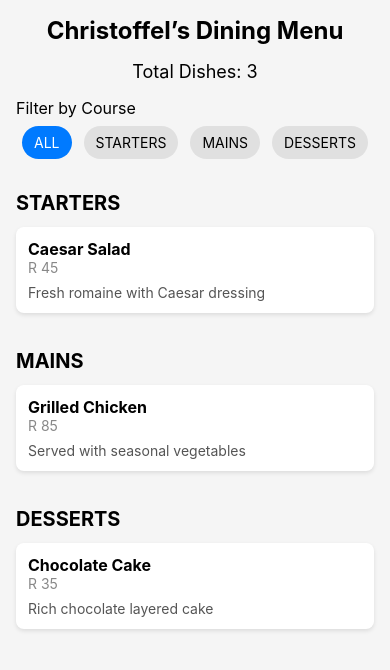
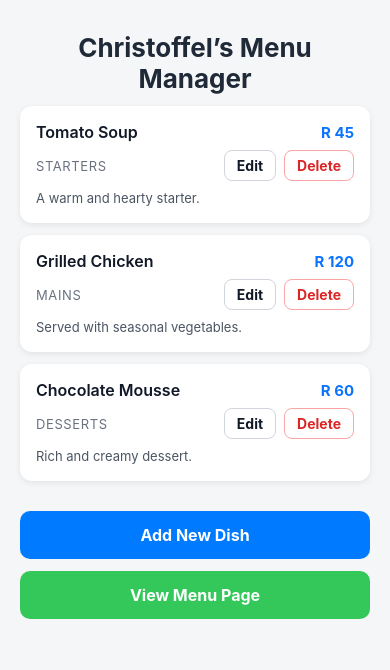
Before and after one commit to ST10483018/ST10483018_Masinga_POE2, a React Native app in the folder Chefapp/: screen / in a window 390 px wide. Shown: the top 670 px of the page. Built offline with nearby package versions, Linux system fonts and the light colour scheme.

Commit message:
added few new changes

```diff
--- a/Chefapp/App.tsx
+++ b/Chefapp/App.tsx
@@ -1,216 +1,430 @@
 import React, { useState } from "react";
 import {
+  SafeAreaView,
   View,
   Text,
   TouchableOpacity,
+  StyleSheet,
   ScrollView,
-  StyleSheet,
-  ActivityIndicator,
-}
-// Removed the specific React Native import and kept the general structure
-from "react-native";
-import { StackNavigationProp } from "@react-navigation/stack";
+  Platform,
+  Modal,
+  TextInput,
+  Alert,
+} from "react-native";
+import Home from "./Screens/Homepage";
 
-type RootStackParamList = {
-  Home: undefined;
-};
-
-type HomeNavigationProp = StackNavigationProp<RootStackParamList, "Home">;
-
-type Course = "all" | "starters" | "mains" | "desserts";
+type Course = "starters" | "mains" | "desserts";
 
 type MenuItem = {
   id: string;
   name: string;
   description: string;
-  price: number;
-  course: "starters" | "mains" | "desserts";
+  price: string;
+  course: Course;
 };
 
-interface Props {
-  navigation: HomeNavigationProp;
-  menu?: MenuItem[];
-  addDish?: (newDish: Omit<MenuItem, "id">) => void;
+const COURSES: Course[] = ["starters", "mains", "desserts"];
+
+export default function App() {
+  const [menu, setMenu] = useState<MenuItem[]>([
+    {
+      id: "1",
+      name: "Tomato Soup",
+      description: "A warm and hearty starter.",
+      price: "45",
+      course: "starters",
+    },
+    {
+      id: "2",
+      name: "Grilled Chicken",
+      description: "Served with seasonal vegetables.",
+      price: "120",
+      course: "mains",
+    },
+    {
+      id: "3",
+      name: "Chocolate Mousse",
+      description: "Rich and creamy dessert.",
+      price: "60",
+      course: "desserts",
+    },
+  ]);
+
+  const [showMenuPage, setShowMenuPage] = useState(false);
+
+  // Modal & form state
+  const [modalVisible, setModalVisible] = useState(false);
+  const [editingId, setEditingId] = useState<string | null>(null);
+  const [name, setName] = useState("");
+  const [description, setDescription] = useState("");
+  const [price, setPrice] = useState("");
+  const [course, setCourse] = useState<Course>("starters");
+
+  // Open modal for adding new dish
+  const openAdd = () => {
+    setEditingId(null);
+    setName("");
+    setDescription("");
+    setPrice("");
+    setCourse("starters");
+    setModalVisible(true);
+  };
+
+  // Open modal to edit existing dish
+  const openEdit = (item: MenuItem) => {
+    setEditingId(item.id);
+    setName(item.name);
+    setDescription(item.description);
+    setPrice(item.price);
+    setCourse(item.course);
+    setModalVisible(true);
+  };
+
+  const validateForm = () => {
+    if (!name.trim()) {
+      Alert.alert("Validation", "Please enter a dish name.");
+      return false;
     }
-const defaultMenu: MenuItem[] = [
-    { id: "1", name: "Caesar Salad", description: "Fresh romaine with Caesar dressing", price: 45, course: "starters" },
-    { id: "2", name: "Grilled Chicken", description: "Served with seasonal vegetables", price: 85, course: "mains" },
-    { id: "3", name: "Chocolate Cake", description: "Rich chocolate layered cake", price: 35, course: "desserts" },
-  ];
+    if (!price.trim() || isNaN(Number(price))) {
+      Alert.alert("Validation", "Please enter a valid numeric price.");
+      return false;
+    }
+    return true;
+  };
 
-export default function Home({ navigation, menu = defaultMenu, addDish }: Props): React.JSX.Element {
-  const [selectedCourse, setSelectedCourse] = useState<Course>("all");
-  // The 'loading' state is used correctly below (it's a boolean)
-  const [loading] = useState(false);
+  const handleSave = () => {
+    if (!validateForm()) return;
 
-  // Filter dishes by course
-  const filteredItems: MenuItem[] =
-    selectedCourse === "all"
-      ? menu
-      : menu.filter((item) => item.course === selectedCourse);
+    if (editingId) {
+      // update
+      setMenu((prev) =>
+        prev.map((it) =>
+          it.id === editingId
+            ? { ...it, name: name.trim(), description: description.trim(), price: price.trim(), course }
+            : it
+        )
+      );
+    } else {
+      // add new
+      const newItem: MenuItem = {
+        id: Date.now().toString(),
+        name: name.trim(),
+        description: description.trim(),
+        price: price.trim(),
+        course,
+      };
+      setMenu((prev) => [newItem, ...prev]);
+    }
 
-  // Group by course for section display
-  const groupedItems = filteredItems.reduce<Record<string, MenuItem[]>>(
-    (acc, item) => {
-      if (!acc[item.course]) acc[item.course] = [];
-      acc[item.course].push(item);
-      return acc;
+    setModalVisible(false);
+  };
+
+  // Confirm and delete handler
+  const confirmDelete = (id: string) => {
+    Alert.alert("Delete Dish", "Are you sure you want to delete this dish?", [
+      { text: "Cancel", style: "cancel" },
+      {
+        text: "Delete",
+        style: "destructive",
+        onPress: () => {
+          setMenu((prev) => prev.filter((it) => it.id !== id));
+          // if currently editing the deleted item, close modal
+          if (editingId === id) {
+            setModalVisible(false);
+            setEditingId(null);
+          }
         },
-    {}
-  );
+      },
+    ]);
+  };
 
   return (
-    <View style={styles.container}>
-      <ScrollView contentContainerStyle={styles.content}>
-        {/* Header */}
-        <View style={styles.header}>
-          <Text style={styles.title}>Christoffel’s Dining Menu</Text>
+    <SafeAreaView style={styles.safeArea}>
+      <View style={styles.outer}>
+        {showMenuPage ? (
+          <Home menu={menu} goBack={() => setShowMenuPage(false)} />
+        ) : (
+          <ScrollView contentContainerStyle={styles.container}>
+            <Text style={styles.title}>Christoffel’s Menu Manager</Text>
+            {menu.map((item) => (
+              <View key={item.id} style={styles.card}>
+                <View style={styles.row}>
+                  <Text style={styles.itemName}>{item.name}</Text>
+                  <Text style={styles.itemPrice}>R {item.price}</Text>
                 </View>
 
-        {/* Dish counter */}
-        <Text style={styles.subtitle}>Total Dishes: {filteredItems.length}</Text>
+                <View style={[styles.row, { marginTop: 8 }]}>
+                  <Text style={styles.itemCourse}>{item.course.toUpperCase()}</Text>
 
-        {/* Filter Buttons */}
-        <Text style={styles.label}>Filter by Course</Text>
-        <View style={styles.courseRow}>
-          {(["all", "starters", "mains", "desserts"] as Course[]).map((c) => (
+                  <View style={{ flexDirection: "row", alignItems: "center" }}>
+                    <TouchableOpacity
+                      onPress={() => openEdit(item)}
+                      activeOpacity={0.8}
+                      style={styles.editButton}
+                    >
+                      <Text style={styles.editButtonText}>Edit</Text>
+                    </TouchableOpacity>
+
+                    <TouchableOpacity
+                      onPress={() => confirmDelete(item.id)}
+                      activeOpacity={0.8}
+                      style={styles.deleteButton}
+                    >
+                      <Text style={styles.deleteButtonText}>Delete</Text>
+                    </TouchableOpacity>
+                  </View>
+                </View>
+
+                <Text style={styles.itemDescription}>{item.description}</Text>
+              </View>
+            ))}
+
+            <TouchableOpacity activeOpacity={0.85} style={styles.button} onPress={openAdd}>
+              <Text style={styles.buttonText}>Add New Dish</Text>
+            </TouchableOpacity>
+
+            <TouchableOpacity
+              activeOpacity={0.85}
+              style={[styles.button, { backgroundColor: "#34C759", marginTop: 12 }]}
+              onPress={() => setShowMenuPage(true)}
+            >
+              <Text style={styles.buttonText}>View Menu Page</Text>
+            </TouchableOpacity>
+          </ScrollView>
+        )}
+      </View>
+
+      {/* Modal Form */}
+      <Modal animationType="slide" visible={modalVisible} transparent>
+        <View style={styles.modalOverlay}>
+          <View style={styles.modal}>
+            <Text style={styles.modalTitle}>{editingId ? "Edit Dish" : "Add Dish"}</Text>
+
+            <TextInput placeholder="Name" value={name} onChangeText={setName} style={styles.input} />
+            <TextInput
+              placeholder="Description"
+              value={description}
+              onChangeText={setDescription}
+              style={[styles.input, { height: 80 }]}
+              multiline
+            />
+            <TextInput
+              placeholder="Price (numeric)"
+              value={price}
+              onChangeText={setPrice}
+              keyboardType="numeric"
+              style={styles.input}
+            />
+
+            <View style={{ flexDirection: "row", marginTop: 8 }}>
+              {COURSES.map((c) => {
+                const active = c === course;
+                return (
                   <TouchableOpacity
                     key={c}
-              // The logic below correctly evaluates to a boolean or style object
-              style={[
-                styles.courseButton,
-                selectedCourse === c && styles.courseButtonActive,
-              ]}
-              // No problematic string props used here
-              onPress={() => setSelectedCourse(c)}
+                    onPress={() => setCourse(c)}
+                    style={[styles.courseBtn, active && styles.courseBtnActive]}
+                    activeOpacity={0.8}
                   >
-              <Text
-                style={
-                  selectedCourse === c ? styles.courseTextActive : styles.courseText
-                }
-              >
+                    <Text style={[styles.courseBtnText, active && styles.courseBtnTextActive]}>
                       {c.toUpperCase()}
                     </Text>
                   </TouchableOpacity>
-          ))}
+                );
+              })}
             </View>
 
-        {/* Menu Items */}
-        {loading ? (
-          // The ActivityIndicator prop 'animating' is correctly defaulted to true
-          // or can be explicitly set: animating={true} (not needed as size prop implies it)
-          <ActivityIndicator size="large" color="#007AFF" />
-        ) : filteredItems.length === 0 ? (
-          <Text style={styles.emptyText}>No items available.</Text>
-        ) : (
-          <View style={styles.menuContainer}>
-            {Object.keys(groupedItems).map((course) => (
-              <View key={course} style={styles.section}>
-                <Text style={styles.sectionTitle}>{course.toUpperCase()}</Text>
-                {groupedItems[course].map((item) => (
-                  <View key={item.id} style={styles.itemCard}>
-                    <View>
-                      <Text style={styles.itemName}>{item.name}</Text>
-                      <Text style={styles.itemPrice}>R {item.price}</Text>
-                      <Text style={styles.itemDescription}>{item.description}</Text>
+            <View style={{ flexDirection: "row", marginTop: 16 }}>
+              <TouchableOpacity
+                style={[styles.modalAction, { backgroundColor: "#e5e7eb" }]}
+                onPress={() => setModalVisible(false)}
+                activeOpacity={0.8}
+              >
+                <Text style={{ color: "#111827", fontWeight: "700" }}>Cancel</Text>
+              </TouchableOpacity>
+
+              <TouchableOpacity
+                style={[styles.modalAction, { backgroundColor: "#007AFF" }]}
+                onPress={handleSave}
+                activeOpacity={0.9}
+              >
+                <Text style={{ color: "#fff", fontWeight: "700" }}>Save</Text>
+              </TouchableOpacity>
             </View>
           </View>
-                ))}
         </View>
-            ))}
-          </View>
-        )}
-      </ScrollView>
-      {/* Styles omitted for brevity, but they should be in styles={...} */}
-    </View>
+      </Modal>
+    </SafeAreaView>
   );
 }
 
 const styles = StyleSheet.create({
+  safeArea: {
+    flex: 1,
+    backgroundColor: "#f4f6f8",
+  },
+  outer: {
+    flex: 1,
+  },
   container: {
-    flex: 1,
-    backgroundColor: "#f5f5f5",
-  },
-  content: {
-    padding: 16,
-  paddingBottom: 32,
-  },
-  header: {
-    marginBottom: 16,
+    padding: 20,
+    paddingBottom: 40,
+    alignItems: "center",
+    flexGrow: 1,
   },
   title: {
-    fontSize: 24,
-    fontWeight: "bold",
+    fontSize: 26,
+    fontWeight: "700",
+    color: "#1f2937",
+    marginVertical: 12,
     textAlign: "center",
   },
-  subtitle: {
-    fontSize: 18,
-    textAlign: "center",
-    marginBottom: 16,
-  },
-  label: {
-    fontSize: 16,
-    marginBottom: 8,
-  },
-  courseRow: {
-    flexDirection: "row",
-    justifyContent: "space-around",
-    marginBottom: 16,
-  },
-  courseButton: {
-    paddingVertical: 8,
-    paddingHorizontal: 12,
-    borderRadius: 20,
-    backgroundColor: "#e0e0e0",
-  },
-  courseButtonActive: {
-    backgroundColor: "#007AFF",
-  },
-  courseText: {
-    color: "#000",
-  },
-  courseTextActive: {
-    color: "#fff",
-  },
-  menuContainer: {
-    marginTop: 16,
-  },
-  section: {
-    marginBottom: 24,
-  },
-  sectionTitle: {
-    fontSize: 20,
-    fontWeight: "bold",
+  card: {
+    width: "100%",
+    maxWidth: 720,
+    backgroundColor: "#ffffff",
+    padding: 16,
+    borderRadius: 12,
     marginBottom: 12,
-  },
-  itemCard: {
-    backgroundColor: "#fff",
-    padding: 12,
-    borderRadius: 8,
-    marginBottom: 12,
+    elevation: 3,
     shadowColor: "#000",
     shadowOffset: { width: 0, height: 2 },
-    shadowOpacity: 0.1,
-    shadowRadius: 4,
-    elevation: 2,
+    shadowOpacity: 0.08,
+    shadowRadius: 6,
+  },
+  row: {
+    flexDirection: "row",
+    justifyContent: "space-between",
+    alignItems: "center",
   },
   itemName: {
     fontSize: 16,
-    fontWeight: "bold",
+    fontWeight: "600",
+    color: "#111827",
+  },
+  itemCourse: {
+    fontSize: 13,
+    color: "#6b7280",
+    textTransform: "uppercase",
+    letterSpacing: 0.6,
   },
   itemPrice: {
-    fontSize: 14,
-    color: "#888",
-    marginBottom: 8,
+    fontSize: 15,
+    color: "#0b74ff",
+    fontWeight: "700",
   },
   itemDescription: {
-    fontSize: 14,
-    color: "#555",
+    fontSize: 13,
+    color: "#4b5563",
+    marginTop: 8,
+    lineHeight: 18,
   },
-  emptyText: {
-    textAlign: "center",
+  button: {
+    width: "100%",
+    maxWidth: 720,
+    backgroundColor: "#007AFF",
+    paddingVertical: 14,
+    borderRadius: 10,
+    marginTop: 18,
+    alignItems: "center",
+    ...Platform.select({
+      android: { elevation: 2 },
+      ios: {
+        shadowColor: "#007AFF",
+        shadowOffset: { width: 0, height: 2 },
+        shadowOpacity: 0.12,
+        shadowRadius: 6,
+      },
+    }),
+  },
+  buttonText: {
+    color: "#fff",
+    fontWeight: "700",
     fontSize: 16,
-    color: "#888",
-    marginTop: 32,
+  },
+
+  editButton: {
+    paddingHorizontal: 12,
+    paddingVertical: 6,
+    borderRadius: 8,
+    backgroundColor: "#fff",
+    borderWidth: 1,
+    borderColor: "#d1d5db",
+    marginRight: 8,
+  },
+  editButtonText: {
+    color: "#111827",
+    fontWeight: "700",
+  },
+
+  deleteButton: {
+    paddingHorizontal: 12,
+    paddingVertical: 6,
+    borderRadius: 8,
+    backgroundColor: "#fff",
+    borderWidth: 1,
+    borderColor: "#fca5a5",
+  },
+  deleteButtonText: {
+    color: "#dc2626",
+    fontWeight: "700",
+  },
+
+  // Modal styles
+  modalOverlay: {
+    flex: 1,
+    backgroundColor: "rgba(0,0,0,0.35)",
+    justifyContent: "center",
+    alignItems: "center",
+    padding: 16,
+  },
+  modal: {
+    width: "100%",
+    maxWidth: 720,
+    backgroundColor: "#fff",
+    padding: 18,
+    borderRadius: 12,
+  },
+  modalTitle: {
+    fontSize: 18,
+    fontWeight: "700",
+    marginBottom: 8,
+    color: "#111827",
+  },
+  input: {
+    borderWidth: 1,
+    borderColor: "#e5e7eb",
+    padding: 10,
+    borderRadius: 8,
+    marginTop: 8,
+    backgroundColor: "#fff",
+  },
+  courseBtn: {
+    flex: 1,
+    paddingVertical: 8,
+    marginRight: 8,
+    borderRadius: 8,
+    borderWidth: 1,
+    borderColor: "#e5e7eb",
+    alignItems: "center",
+  },
+  courseBtnActive: {
+    backgroundColor: "#007AFF",
+    borderColor: "#007AFF",
+  },
+  courseBtnText: {
+    color: "#374151",
+    fontWeight: "600",
+    fontSize: 12,
+  },
+  courseBtnTextActive: {
+    color: "#fff",
+  },
+  modalAction: {
+    flex: 1,
+    paddingVertical: 12,
+    marginRight: 8,
+    borderRadius: 8,
+    alignItems: "center",
   },
 });
--- a/Chefapp/Screens/Homepage.tsx
+++ b/Chefapp/Screens/Homepage.tsx
@@ -7,43 +7,33 @@ import {
   StyleSheet,
   ActivityIndicator,
 } from "react-native";
-import { StackNavigationProp } from "@react-navigation/stack";
-
-type RootStackParamList = {
-  Home: undefined;
-};
-
-type HomeNavigationProp = StackNavigationProp<RootStackParamList, "Home">;
 
 type Course = "all" | "starters" | "mains" | "desserts";
 
-type MenuItem = {
+interface MenuItem {
   id: string;
   name: string;
   description: string;
-  price: number;
+  price: string;
   course: "starters" | "mains" | "desserts";
-};
-
-interface Props {
-  navigation: HomeNavigationProp;
-  menu: MenuItem[];
-  addDish: (newDish: Omit<MenuItem, "id">) => void;
 }
 
-export default function Home({ navigation, menu, addDish }: Props) {
+interface MenuProps {
+  menu: MenuItem[];
+  goBack: () => void;
+}
+
+export default function Home({ menu, goBack }: MenuProps) {
   const [selectedCourse, setSelectedCourse] = useState<Course>("all");
   const [loading] = useState(false);
 
-  // Filter dishes by course
-  const filteredItems: MenuItem[] =
+  const filteredItems =
     selectedCourse === "all"
       ? menu
       : menu.filter((item) => item.course === selectedCourse);
 
-  // Group by course for section display
-  const groupedItems = filteredItems.reduce<Record<string, MenuItem[]>>(
-    (acc, item) => {
+  const groupedItems = filteredItems.reduce(
+    (acc: Record<string, MenuItem[]>, item) => {
       if (!acc[item.course]) acc[item.course] = [];
       acc[item.course].push(item);
       return acc;
@@ -54,15 +44,13 @@ export default function Home({ navigation, menu, addDish }: Props) {
   return (
     <View style={styles.container}>
       <ScrollView contentContainerStyle={styles.content}>
-        {/* Header */}
-        <View style={styles.header}>
-          <Text style={styles.title}>Christoffel’s Dining Menu</Text>
-        </View>
-
-        {/* Dish counter */}
+        <TouchableOpacity style={styles.backButton} onPress={goBack}>
+        <Text style={styles.backText}>← Back</Text>
+        </TouchableOpacity>
+        <Text style={styles.title}>Christoffel’s Dining Menu</Text>
         <Text style={styles.subtitle}>Total Dishes: {filteredItems.length}</Text>
 
-        {/* Filter Buttons */}
+        {/* Filter */}
         <Text style={styles.label}>Filter by Course</Text>
         <View style={styles.courseRow}>
           {(["all", "starters", "mains", "desserts"] as Course[]).map((c) => (
@@ -76,7 +64,9 @@ export default function Home({ navigation, menu, addDish }: Props) {
             >
               <Text
                 style={
-                  selectedCourse === c ? styles.courseTextActive : styles.courseText
+                  selectedCourse === c
+                    ? styles.courseTextActive
+                    : styles.courseText
                 }
               >
                 {c.toUpperCase()}
@@ -97,11 +87,9 @@ export default function Home({ navigation, menu, addDish }: Props) {
                 <Text style={styles.sectionTitle}>{course.toUpperCase()}</Text>
                 {groupedItems[course].map((item) => (
                   <View key={item.id} style={styles.itemCard}>
-                    <View>
-                      <Text style={styles.itemName}>{item.name}</Text>
-                      <Text style={styles.itemPrice}>R {item.price}</Text>
-                      <Text style={styles.itemDescription}>{item.description}</Text>
-                    </View>
+                    <Text style={styles.itemName}>{item.name}</Text>
+                    <Text style={styles.itemPrice}>R {item.price}</Text>
+                    <Text style={styles.itemDescription}>{item.description}</Text>
                   </View>
                 ))}
               </View>
@@ -116,11 +104,13 @@ export default function Home({ navigation, menu, addDish }: Props) {
 const styles = StyleSheet.create({
   container: { flex: 1, backgroundColor: "#d8ddddff" },
   content: { padding: 16, paddingBottom: 40 },
-  header: {
-    alignItems: "center",
-    marginBottom: 20,
+  title: { fontSize: 24, fontWeight: "bold", marginBottom: 10 },
+  subtitle: {
+    fontSize: 16,
+    fontWeight: "500",
+    color: "#333",
+    marginBottom: 12,
   },
-  title: { fontSize: 24, fontWeight: "bold", textAlign: "center" },
   label: {
     fontWeight: "400",
     color: "#111111ff",
@@ -154,7 +144,6 @@ const styles = StyleSheet.create({
     textTransform: "capitalize",
   },
   itemCard: {
-    flexDirection: "row",
     backgroundColor: "#f8f8f8",
     borderRadius: 8,
     padding: 12,
@@ -169,10 +158,17 @@ const styles = StyleSheet.create({
     color: "#888",
     fontSize: 16,
   },
-  subtitle: {
-    fontSize: 16,
+  backButton: {
+    alignSelf: "flex-start",
+    paddingVertical: 6,
+    paddingHorizontal: 10,
+    borderRadius: 6,
+    marginBottom: 8,
+    backgroundColor: "transparent",
+  },
+  backText: {
+    fontSize: 14,
+    color: "#007AFF",
     fontWeight: "500",
-    color: "#333",
-    marginBottom: 12,
   },
 });
```
Lines whose indentation alone changed are shown as unchanged.
